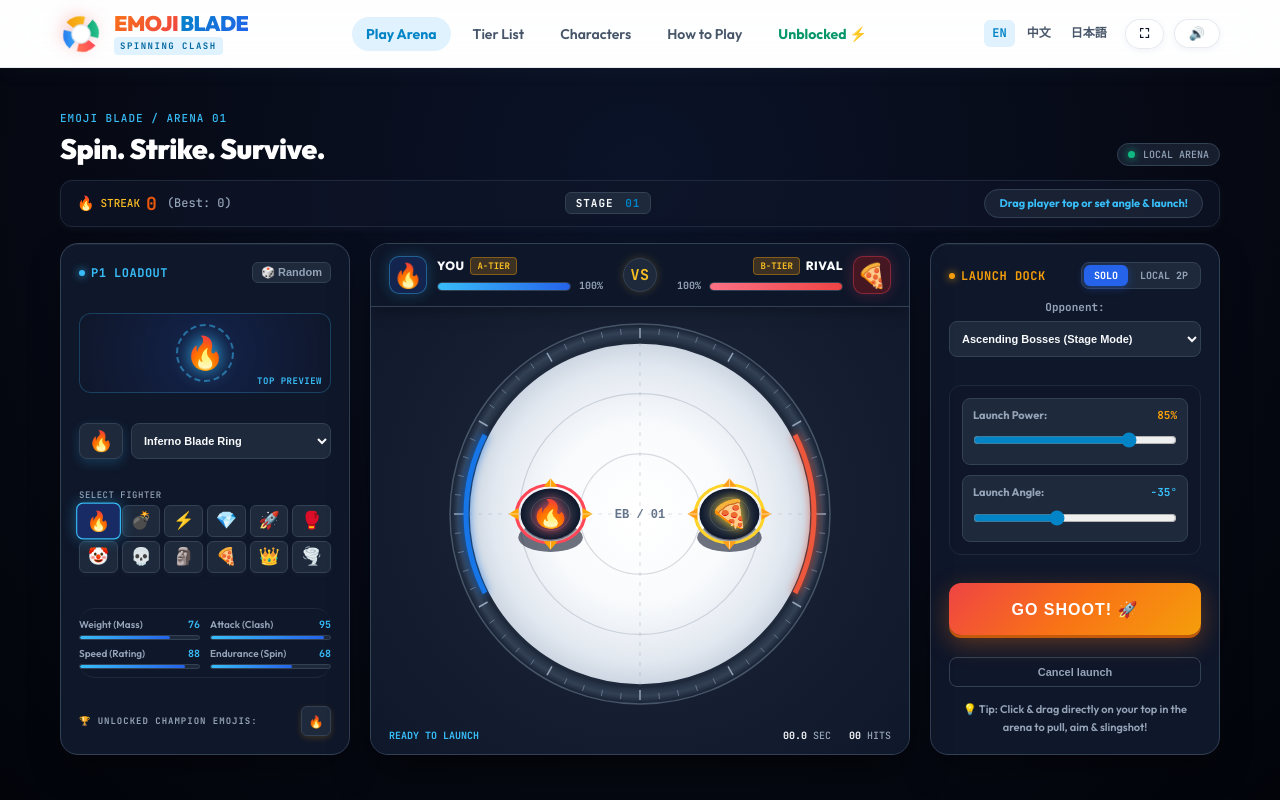
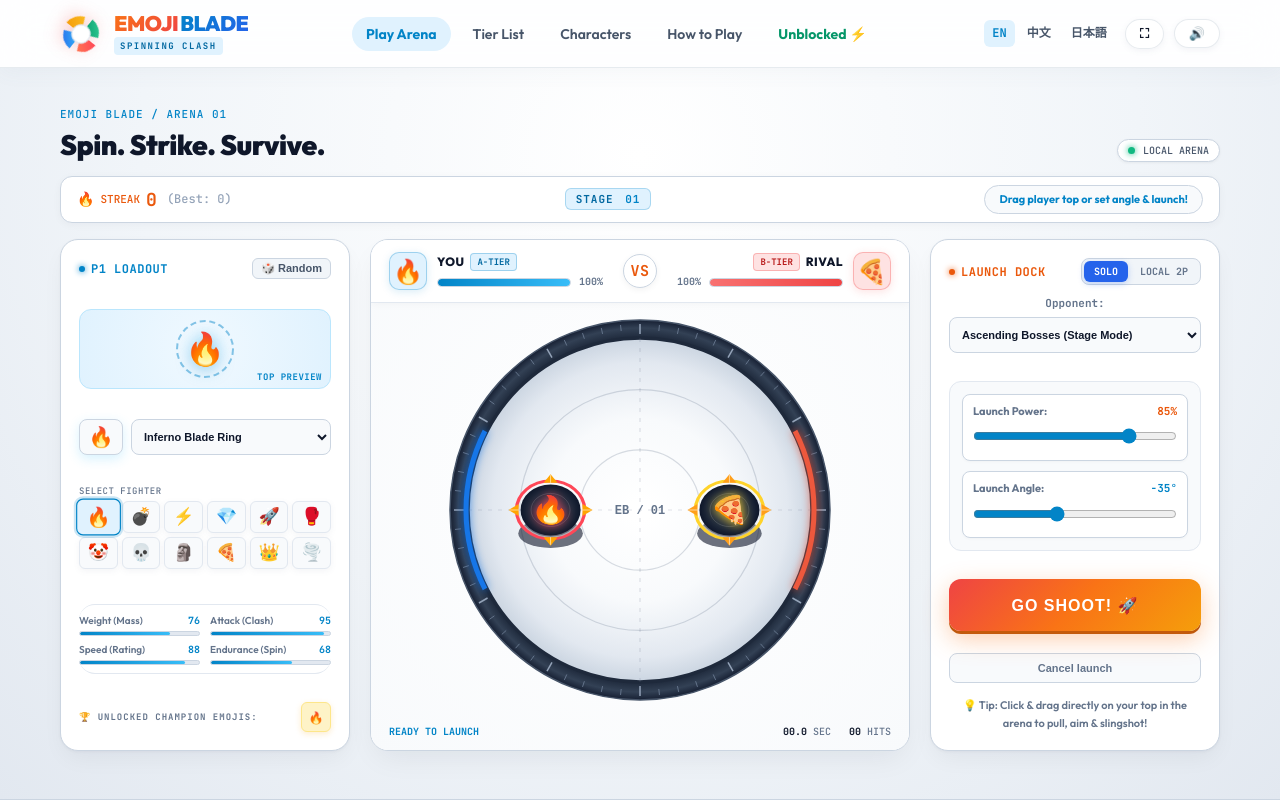
Before and after one commit to daniel0411-cell/emoji-blade, a website: page index.html in a window 1280 px wide. Shown: the top 800 px of the page. Drawn offline with Linux system fonts and the light colour scheme.

Commit message:
feat: unify battle deck into crisp light cyber-arcade theme

```diff
--- a/arena-demo.css
+++ b/arena-demo.css
@@ -1,11 +1,11 @@
-/* Neo-Arcade 3-Column Symmetrical Layout (Matching Design Prototype) */
+/* Light Cyber-Arcade 3-Column Symmetrical Layout */
 .arena-demo .bg-glow-orb, .arena-demo .bg-grid-pattern { display: none; }
 
 .arena-demo .arena-section {
-  background: radial-gradient(circle at 50% 15%, #0b1329 0%, #060913 65%, #02040a 100%);
-  padding: 36px 0 54px;
-  border-bottom: 1px solid #1e293b;
-  color: #f8fafc;
+  background: radial-gradient(circle at 50% 12%, #ffffff 0%, #f1f5f9 55%, #e2e8f0 100%);
+  padding: 32px 0 48px;
+  border-bottom: 1px solid #cbd5e1;
+  color: #0f172a;
 }
 
 .battle-station {
@@ -29,14 +29,14 @@
 }
 .arena-eyebrow {
   font: 11px var(--font-mono);
-  color: #38bdf8;
+  color: #0284c7;
   letter-spacing: 1px;
 }
 .battle-heading h2 {
   font-size: 28px;
   line-height: 1.2;
   font-weight: 900;
-  color: #ffffff;
+  color: #0f172a;
   margin-top: 2px;
   letter-spacing: -0.5px;
 }
@@ -45,11 +45,12 @@
   align-items: center;
   gap: 8px;
   font: 10px var(--font-mono);
-  color: #94a3b8;
-  background: rgba(30, 41, 59, 0.7);
+  color: #475569;
+  background: #ffffff;
   padding: 4px 10px;
   border-radius: 999px;
-  border: 1px solid #334155;
+  border: 1px solid #cbd5e1;
+  box-shadow: 0 1px 3px rgba(0, 0, 0, 0.05);
   white-space: nowrap;
   flex-shrink: 0;
 }
@@ -58,40 +59,41 @@
   height: 7px;
   background: #10b981;
   border-radius: 50%;
-  box-shadow: 0 0 8px #10b981;
+  box-shadow: 0 0 6px #10b981;
 }
 
 .battle-station .arena-top-bar {
   grid-area: score;
-  background: rgba(15, 23, 42, 0.6);
-  border: 1px solid #1e293b;
+  background: #ffffff;
+  border: 1px solid #cbd5e1;
   border-radius: 12px;
   padding: 8px 16px;
   margin-bottom: 16px;
   display: flex;
   align-items: center;
   justify-content: space-between;
+  box-shadow: 0 2px 8px rgba(15, 23, 42, 0.04);
 }
 .battle-station .streak-badge {
   font: 11px var(--font-mono);
-  color: #fbbf24;
+  color: #ea580c;
   display: flex;
   align-items: center;
   gap: 6px;
 }
 .battle-station .streak-fire { display: inline-block; font-size: 14px; }
 .battle-station .stage-badge {
-  border: 1px solid #334155;
+  border: 1px solid rgba(2, 132, 199, 0.25);
   border-radius: 6px;
-  background: #1e293b;
-  color: #f8fafc;
+  background: #e0f2fe;
+  color: #0369a1;
   padding: 3px 10px;
   font: 700 11px var(--font-mono);
 }
 .battle-station .arena-status-msg {
-  background: rgba(30, 41, 59, 0.7);
-  border: 1px solid #334155;
-  color: #38bdf8;
+  background: #f8fafc;
+  border: 1px solid #cbd5e1;
+  color: #0284c7;
   font-size: 11px;
   font-weight: 700;
   padding: 5px 14px;
@@ -103,10 +105,10 @@
 .battle-station .arena-viewport-wrapper {
   grid-area: arena;
   padding: 0;
-  border: 1px solid #334155;
+  border: 1px solid #cbd5e1;
   border-radius: 18px;
-  box-shadow: 0 20px 45px -10px rgba(0, 0, 0, 0.7);
-  background: #0f172a;
+  box-shadow: 0 12px 30px -8px rgba(15, 23, 42, 0.08);
+  background: #ffffff;
   overflow: hidden;
 }
 .battle-station[data-phase="battling"] .arena-viewport-wrapper {
@@ -119,7 +121,7 @@
   height: 510px;
   border: 0;
   border-radius: 0;
-  background: radial-gradient(circle at 50% 50%, #1e293b 0%, #0f172a 100%);
+  background: radial-gradient(circle at 50% 50%, #ffffff 0%, #f8fafc 100%);
   position: relative;
 }
 
@@ -129,10 +131,10 @@
   right: 0;
   gap: 16px;
   padding: 12px 18px;
-  background: rgba(15, 23, 42, 0.92);
+  background: rgba(255, 255, 255, 0.94);
   backdrop-filter: blur(10px);
-  border-bottom: 1px solid #334155;
-  box-shadow: 0 4px 16px rgba(0, 0, 0, 0.3);
+  border-bottom: 1px solid #e2e8f0;
+  box-shadow: 0 2px 8px rgba(0, 0, 0, 0.03);
 }
 .battle-station .hud-fighter {
   max-width: none;
@@ -149,68 +151,73 @@
   width: 38px;
   height: 38px;
   font-size: 24px;
-  border: 1px solid rgba(56, 189, 248, 0.4);
+  border: 1px solid rgba(2, 132, 199, 0.3);
   border-radius: 10px;
-  box-shadow: 0 0 14px rgba(56, 189, 248, 0.25);
-  background: rgba(30, 58, 138, 0.4);
+  box-shadow: 0 2px 8px rgba(2, 132, 199, 0.15);
+  background: #e0f2fe;
 }
 .battle-station .enemy-avatar {
-  background: rgba(153, 27, 27, 0.4);
-  border-color: rgba(244, 63, 94, 0.4);
-  box-shadow: 0 0 14px rgba(244, 63, 94, 0.25);
+  background: #fee2e2;
+  border-color: rgba(239, 68, 68, 0.3);
+  box-shadow: 0 2px 8px rgba(239, 68, 68, 0.15);
 }
 .battle-station .hud-name-row { gap: 6px; }
 .battle-station .hud-player-name {
   font-size: 12px;
   letter-spacing: 0.5px;
-  color: #f8fafc;
+  color: #0f172a;
   font-weight: 800;
 }
 .battle-station .hud-tier-badge {
-  background: rgba(245, 158, 11, 0.2);
-  border: 1px solid rgba(245, 158, 11, 0.4);
+  background: #e0f2fe;
+  border: 1px solid rgba(2, 132, 199, 0.3);
   padding: 1px 6px;
-  color: #fbbf24;
+  color: #0369a1;
   font-size: 9px;
   font-weight: 800;
   border-radius: 4px;
 }
+.battle-station .hud-fighter-enemy .hud-tier-badge {
+  background: #fee2e2;
+  border-color: rgba(239, 68, 68, 0.3);
+  color: #b91c1c;
+}
 .battle-station .hud-bar-track {
   height: 9px;
   border-radius: 999px;
-  background: #1e293b;
-  border: 1px solid #334155;
-  box-shadow: inset 0 1px 3px rgba(0, 0, 0, 0.5);
+  background: #e2e8f0;
+  border: 1px solid #cbd5e1;
+  box-shadow: inset 0 1px 2px rgba(0, 0, 0, 0.06);
 }
 .battle-station .hud-bar-fill {
   border-radius: 999px;
 }
 .battle-station .player-fill {
-  background: linear-gradient(90deg, #38bdf8, #2563eb);
+  background: linear-gradient(90deg, #0284c7, #38bdf8);
 }
 .battle-station .enemy-fill {
-  background: linear-gradient(90deg, #fb7185, #ef4444);
+  background: linear-gradient(90deg, #f87171, #ef4444);
   margin-left: auto;
 }
 .battle-station .hud-energy-text {
   font-size: 10px;
   font-weight: 800;
   min-width: 28px;
-  color: #94a3b8;
+  color: #64748b;
   font-family: var(--font-mono);
 }
 .battle-station .hud-vs-badge {
   width: 34px;
   height: 34px;
-  border: 1px solid #334155;
+  border: 1px solid #cbd5e1;
   border-radius: 50%;
-  box-shadow: 0 0 10px rgba(251, 191, 36, 0.2);
-  background: #1e293b;
+  box-shadow: 0 2px 6px rgba(0, 0, 0, 0.05);
+  background: #ffffff;
 }
 .battle-station .vs-text {
   font-size: 15px;
   font-weight: 900;
-  color: #fbbf24;
+  color: #ea580c;
   letter-spacing: 0.5px;
 }
 .battle-station .launch-aim-guide { display: none; }
@@ -224,11 +231,11 @@
   gap: 18px;
   align-items: center;
   font: 10px var(--font-mono);
-  color: #94a3b8;
+  color: #64748b;
   pointer-events: none;
 }
-#battle-phase { margin-right: auto; color: #38bdf8; font-weight: 800; }
-.battle-telemetry b { color: #f8fafc; font-weight: 700; }
+#battle-phase { margin-right: auto; color: #0284c7; font-weight: 800; }
+.battle-telemetry b { color: #0f172a; font-weight: 700; }
 
 .battle-station .game-control-panel { display: contents; }
 
@@ -238,8 +245,8 @@
   display: none;
   gap: 12px;
   justify-content: space-between;
-  background: #0f172a;
-  border: 1px solid #334155;
+  background: #f8fafc;
+  border: 1px solid #cbd5e1;
   border-top: 0;
   border-radius: 0 0 18px 18px;
   padding: 10px 18px;
@@ -299,10 +306,10 @@
 /* Left Column: Player Loadout Dock */
 .battle-station .panel-card {
   border-radius: 18px;
-  border: 1px solid #334155;
-  background: #0f172a;
-  color: #f8fafc;
-  box-shadow: 0 16px 36px -10px rgba(0, 0, 0, 0.5), inset 0 1px 0 rgba(255, 255, 255, 0.05);
+  border: 1px solid #cbd5e1;
+  background: #ffffff;
+  color: #0f172a;
+  box-shadow: 0 10px 25px -5px rgba(15, 23, 42, 0.06), 0 1px 3px rgba(15, 23, 42, 0.04);
   padding: 20px;
   min-width: 0;
 }
@@ -323,7 +330,7 @@
 .battle-station .card-title-row h3 {
   font: 800 12px var(--font-mono);
   letter-spacing: 0.5px;
-  color: #38bdf8;
+  color: #0284c7;
   display: flex;
   align-items: center;
   gap: 6px;
@@ -333,30 +340,30 @@
   display: inline-block;
   width: 6px;
   height: 6px;
-  background: #38bdf8;
+  background: #0284c7;
   border-radius: 50%;
-  box-shadow: 0 0 8px #38bdf8;
+  box-shadow: 0 0 6px #0284c7;
 }
 .battle-station .tiny-ghost-btn {
-  background: #1e293b;
-  border: 1px solid #334155;
-  color: #94a3b8;
+  background: #f1f5f9;
+  border: 1px solid #cbd5e1;
+  color: #475569;
   font-size: 11px;
   border-radius: 6px;
   padding: 3px 8px;
   cursor: pointer;
 }
 .battle-station .tiny-ghost-btn:hover {
-  background: #334155;
-  color: #ffffff;
+  background: #e2e8f0;
+  color: #0f172a;
 }
 
 /* Holo Spinner Preview Dock */
 .holo-preview-dock {
   position: relative;
   height: 80px;
-  background: radial-gradient(circle at 50% 50%, rgba(30, 58, 138, 0.35) 0%, rgba(15, 23, 42, 0.8) 100%);
-  border: 1px solid rgba(56, 189, 248, 0.25);
+  background: radial-gradient(circle at 50% 50%, #f0f9ff 0%, #e0f2fe 100%);
+  border: 1px solid #bae6fd;
   border-radius: 12px;
   margin-bottom: 10px;
   display: flex;
@@ -368,7 +375,7 @@
   position: absolute;
   width: 58px;
   height: 58px;
-  border: 2px dashed rgba(56, 189, 248, 0.5);
+  border: 2px dashed rgba(2, 132, 199, 0.45);
   border-radius: 50%;
   animation: spinSlow 4s linear infinite;
 }
@@ -376,7 +383,7 @@
   position: absolute;
   width: 44px;
   height: 44px;
-  background: radial-gradient(circle, rgba(56, 189, 248, 0.4) 0%, transparent 70%);
+  background: radial-gradient(circle, rgba(56, 189, 248, 0.25) 0%, transparent 70%);
   border-radius: 50%;
   filter: blur(4px);
 }
@@ -384,7 +391,7 @@
   position: relative;
   z-index: 2;
   font-size: 32px;
-  filter: drop-shadow(0 0 10px rgba(56, 189, 248, 0.8));
+  filter: drop-shadow(0 4px 8px rgba(2, 132, 199, 0.3));
   transition: transform 0.2s ease;
 }
 .holo-current-emoji:hover {
@@ -397,7 +404,7 @@
   font-family: var(--font-mono);
   font-size: 9px;
   font-weight: 700;
-  color: #38bdf8;
+  color: #0284c7;
   letter-spacing: 0.5px;
 }
 @keyframes spinSlow {
@@ -414,10 +421,10 @@
   width: 44px;
   height: 36px;
   font-size: 20px;
-  background: #1e293b;
-  border: 1px solid #334155;
+  background: #f8fafc;
+  border: 1px solid #cbd5e1;
   border-radius: 8px;
-  color: #f8fafc;
+  color: #0f172a;
   text-align: center;
 }
 .battle-station .blade-style-select {
@@ -426,16 +433,16 @@
 .battle-station .blade-style-select select {
   width: 100%;
   height: 36px;
-  background: #1e293b;
-  border: 1px solid #334155;
+  background: #f8fafc;
+  border: 1px solid #cbd5e1;
   border-radius: 8px;
-  color: #f8fafc;
+  color: #0f172a;
   font-size: 11px;
   padding: 0 8px;
 }
 .battle-station .picker-label {
   font: 9px var(--font-mono);
-  color: #94a3b8;
+  color: #64748b;
   letter-spacing: 0.5px;
   display: block;
   margin-bottom: 4px;
@@ -452,8 +459,8 @@
 .battle-station .emoji-chip {
   width: 100%;
   height: 32px;
-  background: #1e293b;
-  border: 1px solid #334155;
+  background: #f8fafc;
+  border: 1px solid #e2e8f0;
   border-radius: 6px;
   font-size: 17px;
   transition: all 140ms ease;
@@ -461,14 +468,14 @@
 }
 .battle-station .emoji-chip:hover {
   transform: translateY(-2px);
-  background: #334155;
-  border-color: #38bdf8;
-  box-shadow: 0 4px 12px rgba(56, 189, 248, 0.25);
+  background: #f1f5f9;
+  border-color: #0284c7;
+  box-shadow: 0 4px 10px rgba(2, 132, 199, 0.15);
 }
 .battle-station .emoji-chip.active {
-  background: rgba(30, 58, 138, 0.6);
-  border-color: #38bdf8;
-  box-shadow: 0 0 12px rgba(56, 189, 248, 0.4);
+  background: #e0f2fe;
+  border-color: #0284c7;
+  box-shadow: 0 0 0 2px rgba(2, 132, 199, 0.2);
 }
 .battle-station .stats-preview-grid {
   display: grid;
@@ -477,30 +484,30 @@
   background: transparent;
   border: 0;
   padding: 8px 0;
-  border-top: 1px solid #1e293b;
-  border-bottom: 1px solid #1e293b;
+  border-top: 1px solid #e2e8f0;
+  border-bottom: 1px solid #e2e8f0;
   margin-top: 8px;
 }
 .battle-station .stat-info {
   display: flex;
   justify-content: space-between;
   font-size: 10px;
-  color: #94a3b8;
+  color: #64748b;
   margin-bottom: 2px;
 }
 .battle-station .stat-info strong {
-  color: #38bdf8;
+  color: #0284c7;
   font-family: var(--font-mono);
 }
 .battle-station .stat-meter {
   height: 5px;
   border-radius: 999px;
-  background: #1e293b;
+  background: #e2e8f0;
   overflow: hidden;
-  border: 1px solid #334155;
+  border: 1px solid #cbd5e1;
 }
 .battle-station .stat-fill {
-  background: linear-gradient(90deg, #38bdf8, #2563eb);
+  background: linear-gradient(90deg, #0284c7, #38bdf8);
 }
 
 .battle-station .trophies-container {
@@ -513,7 +520,7 @@
   gap: 8px;
 }
 .battle-station .trophy-title {
-  color: #94a3b8;
+  color: #64748b;
   font-size: 9px;
   font-family: var(--font-mono);
   margin: 0;
@@ -523,8 +530,8 @@
   gap: 4px;
 }
 .battle-station .trophy-item {
-  background: #1e293b;
-  border: 1px solid #334155;
+  background: #fef3c7;
+  border: 1px solid #fde68a;
   border-radius: 6px;
   padding: 2px 6px;
   font-size: 12px;
@@ -544,22 +551,22 @@
   justify-content: space-between;
 }
 .battle-station .launch-config .card-title-row h3 {
-  color: #f59e0b;
+  color: #ea580c;
 }
 .battle-station .launch-config .card-title-row h3::before {
-  background: #f59e0b;
-  box-shadow: 0 0 8px #f59e0b;
+  background: #ea580c;
+  box-shadow: 0 0 6px #ea580c;
 }
 .battle-station .mode-toggles {
-  background: #1e293b;
-  border: 1px solid #334155;
+  background: #f1f5f9;
+  border: 1px solid #cbd5e1;
   border-radius: 8px;
   padding: 2px;
   display: flex;
   gap: 2px;
 }
 .battle-station .pill-tab {
-  color: #94a3b8;
+  color: #64748b;
   font: 700 10px var(--font-mono);
   padding: 4px 10px;
   border-radius: 6px;
@@ -570,7 +577,7 @@
 .battle-station .pill-tab.active {
   background: #2563eb;
   color: #ffffff;
-  box-shadow: 0 2px 8px rgba(37, 99, 235, 0.4);
+  box-shadow: 0 2px 6px rgba(37, 99, 235, 0.25);
 }
 .battle-station .rival-selector-row {
   display: flex;
@@ -579,16 +586,16 @@
 }
 .battle-station .rival-selector-row label {
   font-size: 11px;
-  color: #94a3b8;
+  color: #64748b;
   font-weight: 700;
   font-family: var(--font-mono);
 }
 .battle-station .rival-selector-row select {
   height: 36px;
-  background: #1e293b;
-  border: 1px solid #334155;
+  background: #f8fafc;
+  border: 1px solid #cbd5e1;
   border-radius: 8px;
-  color: #f8fafc;
+  color: #0f172a;
   font-size: 11px;
   padding: 0 8px;
 }
@@ -596,31 +603,32 @@
   display: flex;
   flex-direction: column;
   gap: 10px;
-  background: rgba(15, 23, 42, 0.6);
-  border: 1px solid #1e293b;
+  background: #f8fafc;
+  border: 1px solid #e2e8f0;
   border-radius: 12px;
   padding: 12px;
 }
 .battle-station .slider-group {
-  background: #1e293b;
-  border: 1px solid #334155;
+  background: #ffffff;
+  border: 1px solid #cbd5e1;
   border-radius: 8px;
   padding: 8px 10px;
+  box-shadow: 0 1px 3px rgba(0, 0, 0, 0.03);
 }
 .battle-station .slider-label {
   display: flex;
   justify-content: space-between;
   font-size: 11px;
-  color: #94a3b8;
+  color: #64748b;
   margin-bottom: 6px;
   font-weight: 700;
 }
 .battle-station .slider-label strong {
-  color: #f59e0b;
+  color: #ea580c;
   font-family: var(--font-mono);
 }
 .battle-station .slider-group:nth-child(2) .slider-label strong {
-  color: #38bdf8;
+  color: #0284c7;
 }
 
 .battle-station .massive-clash-btn {
@@ -653,9 +661,9 @@
 }
 .battle-station #cancel-launch-btn {
   font-size: 11px;
-  color: #94a3b8;
-  background: transparent;
-  border: 1px solid #334155;
+  color: #64748b;
+  background: #f8fafc;
+  border: 1px solid #cbd5e1;
   border-radius: 8px;
   padding: 8px 12px;
   cursor: pointer;
@@ -663,11 +671,11 @@
   text-align: center;
 }
 .battle-station #cancel-launch-btn:hover {
-  background: #1e293b;
-  color: #f8fafc;
+  background: #f1f5f9;
+  color: #0f172a;
 }
 .battle-station .launch-tip {
-  color: #94a3b8;
+  color: #64748b;
   font-size: 11px;
   text-align: center;
   margin-top: 4px;
@@ -675,24 +683,24 @@
 
 .battle-station .modal-card {
   border-radius: 16px;
-  background: #0f172a;
-  border: 1px solid #334155;
-  color: #f8fafc;
-  box-shadow: 0 25px 60px rgba(0, 0, 0, 0.8);
+  background: #ffffff;
+  border: 1px solid #cbd5e1;
+  color: #0f172a;
+  box-shadow: 0 25px 60px rgba(15, 23, 42, 0.25);
 }
 .battle-station .result-banner { font-size: 32px; letter-spacing: 0.5px; }
-.battle-station .clash-summary { color: #94a3b8; }
+.battle-station .clash-summary { color: #64748b; }
 .battle-station .result-stats-grid {
-  background: #1e293b;
-  border: 1px solid #334155;
+  background: #f8fafc;
+  border: 1px solid #cbd5e1;
   border-radius: 10px;
 }
-.battle-station .res-stat-item strong { color: #f8fafc; }
-.battle-station .res-label { color: #94a3b8; }
-.battle-station .countdown-overlay { font-size: 100px; color: #f8fafc; text-shadow: 0 0 30px rgba(56, 189, 248, 0.8); }
-.battle-station .countdown-overlay.go-shoot { font-size: 46px; color: #f59e0b; text-shadow: 0 0 30px rgba(245, 158, 11, 0.9); }
-.battle-station[data-phase="battling"] .arena-viewport-wrapper { border-color: #38bdf8; }
-.battle-station[data-phase="battling"] #battle-phase { color: #f59e0b; }
+.battle-station .res-stat-item strong { color: #0f172a; }
+.battle-station .res-label { color: #64748b; }
+.battle-station .countdown-overlay { font-size: 100px; color: #0f172a; text-shadow: 0 0 30px rgba(56, 189, 248, 0.6); }
+.battle-station .countdown-overlay.go-shoot { font-size: 46px; color: #ea580c; text-shadow: 0 0 30px rgba(234, 88, 12, 0.7); }
+.battle-station[data-phase="battling"] .arena-viewport-wrapper { border-color: #0284c7; box-shadow: 0 12px 30px -8px rgba(2, 132, 199, 0.25); }
+.battle-station[data-phase="battling"] #battle-phase { color: #ea580c; }
 .battle-station [data-low="true"] { background: #dc2626; animation: energy-alert 1s ease-in-out infinite alternate; }
 @keyframes energy-alert { to { opacity: .55; } }
 
```
Also changed, not shown: index.html (+1 -1 lines), ja/index.html (+1 -1 lines), zh-hans/index.html (+1 -1 lines).
